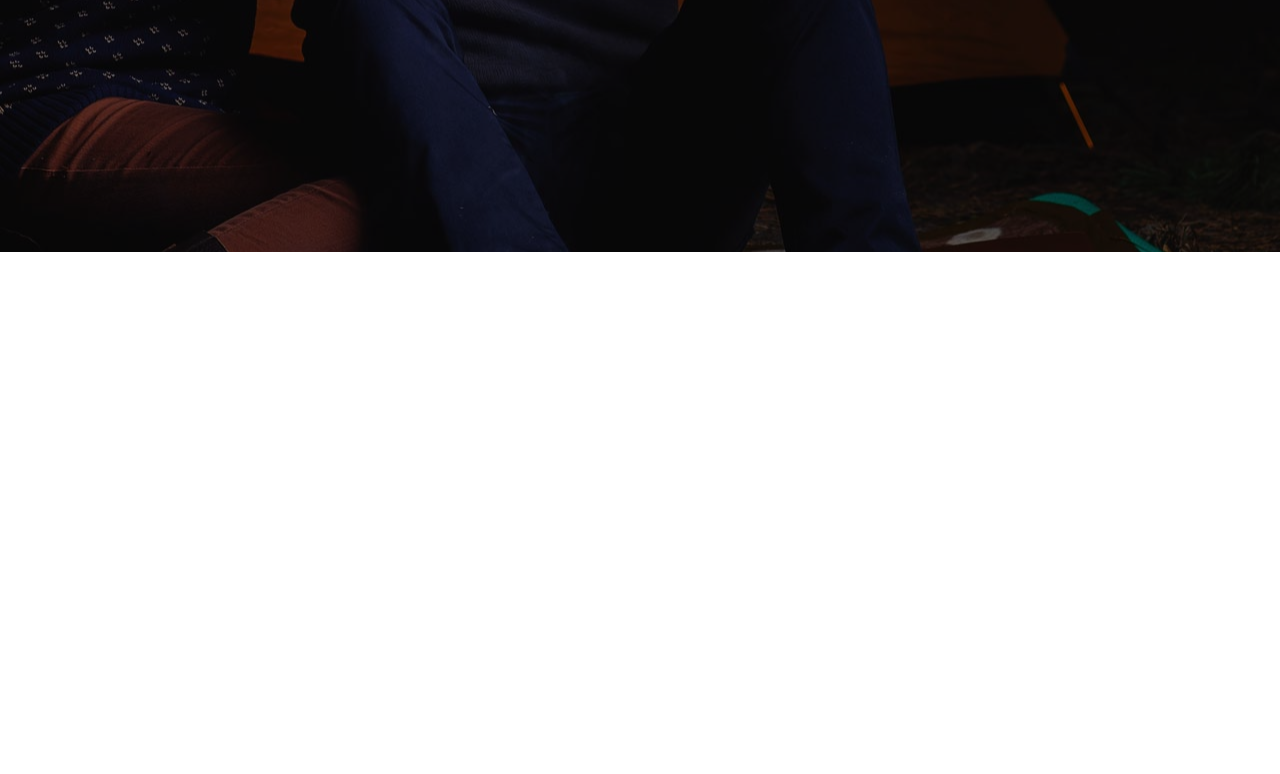
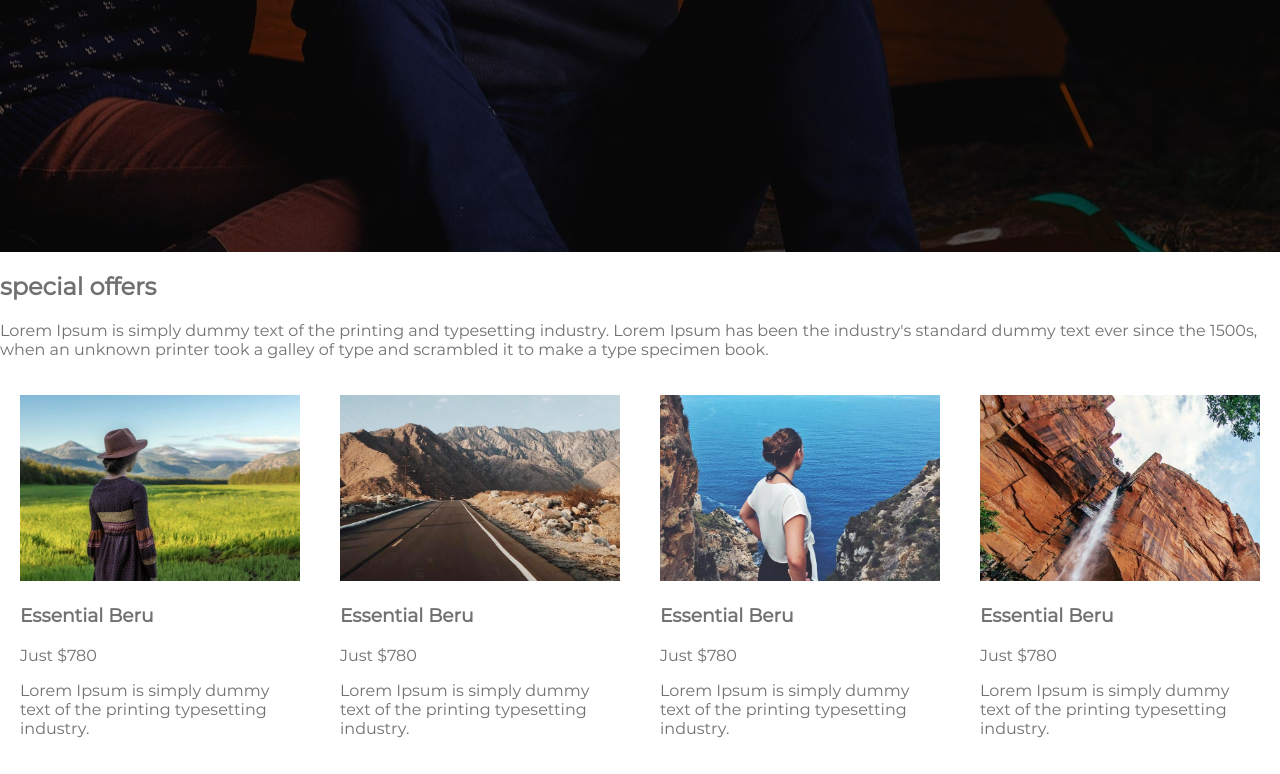
Before and after one commit to ALiEl-Najjar/Project-1-Nawa, a plain HTML site: page index.html in a window 1280 px wide. Shown: the part 548-1322 px from the top of the page. Before the commit the page ends 800 px from the top, so only its background shows below. Drawn offline with Linux system fonts and the light colour scheme; a web font is replaced by a local one.

Commit message:
second version

```diff
--- a/CSS/style.css
+++ b/CSS/style.css
@@ -1,3 +1,6 @@
+*{
+    box-sizing: border-box;
+}
 
 html {
     font-family: 'Montserrat Regular',Arial, Helvetica, sans-serif;
@@ -45,6 +48,14 @@ a{
 
 #main-nav > a{
     text-transform: uppercase;
+}
+
+#page-header nav.social-nav a{
+    font-size: 1rem;
+}
+
+#page-header nav.social-nav a:hover{
+    color: red;
 }
 
 #hero-section{
@@ -137,3 +148,16 @@ a{
     color: #fff;
     text-transform: uppercase;
 }
+.row{
+    display: flex;
+    flex-wrap: wrap;
+}
+
+.col{
+    width: 25%;
+    padding: 20px;
+}
+
+.offer-img img{
+    width: 100%;
+}
--- a/index.html
+++ b/index.html
@@ -26,7 +26,7 @@
                 <a href="#">Experience</a>
                 <a href="#">Contact</a>
             </nav>
-            <nav id="links">
+            <nav class="social-nav">
                 <a href="https://www.facebook.com" target="_blank" title="facebook"><i class="fa-brands fa-facebook-f"></i></a>
                 <a href="https://www.twitter.com" target="_blank" title="twitter"><i class="fa-brands fa-twitter"></i></a>
                 <a href="https://linked.com" target="_blank" title="linkedin"><i class="fa-brands fa-linkedin-in"></i></a>
@@ -47,5 +47,67 @@
                 </div>
             </div>
         </section>
+        <section id="offers">
+            <h2>special offers</h2>
+            <p>Lorem Ipsum is simply dummy text of the printing and typesetting industry. Lorem Ipsum has been the industry's standard dummy text ever since the 1500s, when an unknown printer took a galley of type and scrambled it to make a type specimen book.</p>
+            <div class="row">
+                <div class="col">
+                    <div class="offer-img">
+                        <img src="Img/1.jpg" alt="">
+                    </div>
+                    <div class="offer-title">
+                        <a>
+                            <h3>Essential Beru</h3>
+                            <div>Just $780</div>
+                        </a>
+                    </div>
+                    <div class="offer-desc">
+                        <p>Lorem Ipsum is simply dummy text of the printing typesetting industry.</p>
+                    </div>
+                </div>
+                <div class="col">
+                    <div class="offer-img">
+                        <img src="Img/2.jpg" alt="">
+                    </div>
+                    <div class="offer-title">
+                        <a>
+                            <h3>Essential Beru</h3>
+                            <div>Just $780</div>
+                        </a>
+                    </div>
+                    <div class="offer-desc">
+                        <p>Lorem Ipsum is simply dummy text of the printing typesetting industry.</p>
+                    </div>
+                </div>
+                <div class="col">
+                    <div class="offer-img">
+                        <img src="Img/3.jpg" alt="">
+                    </div>
+                    <div class="offer-title">
+                        <a>
+                            <h3>Essential Beru</h3>
+                            <div>Just $780</div>
+                        </a>
+                    </div>
+                    <div class="offer-desc">
+                        <p>Lorem Ipsum is simply dummy text of the printing typesetting industry.</p>
+                    </div>
+                </div>
+                <div class="col">
+                    <div class="offer-img">
+                        <img src="Img/4.jpg" alt="">
+                    </div>
+                    <div class="offer-title">
+                        <a>
+                            <h3>Essential Beru</h3>
+                            <div>Just $780</div>
+                        </a>
+                    </div>
+                    <div class="offer-desc">
+                        <p>Lorem Ipsum is simply dummy text of the printing typesetting industry.</p>
+                    </div>
+                </div>
+            </div>
+        </section>
 </body>
 </html>
```
Also changed, not shown: Img/1.jpg (added), Img/2.jpg (added), Img/3.jpg (added), Img/4.jpg (added), Img/facebook.png (deleted), Img/google-plus.png (deleted), Img/linkedin.png (deleted), Img/twitter.png (deleted).
